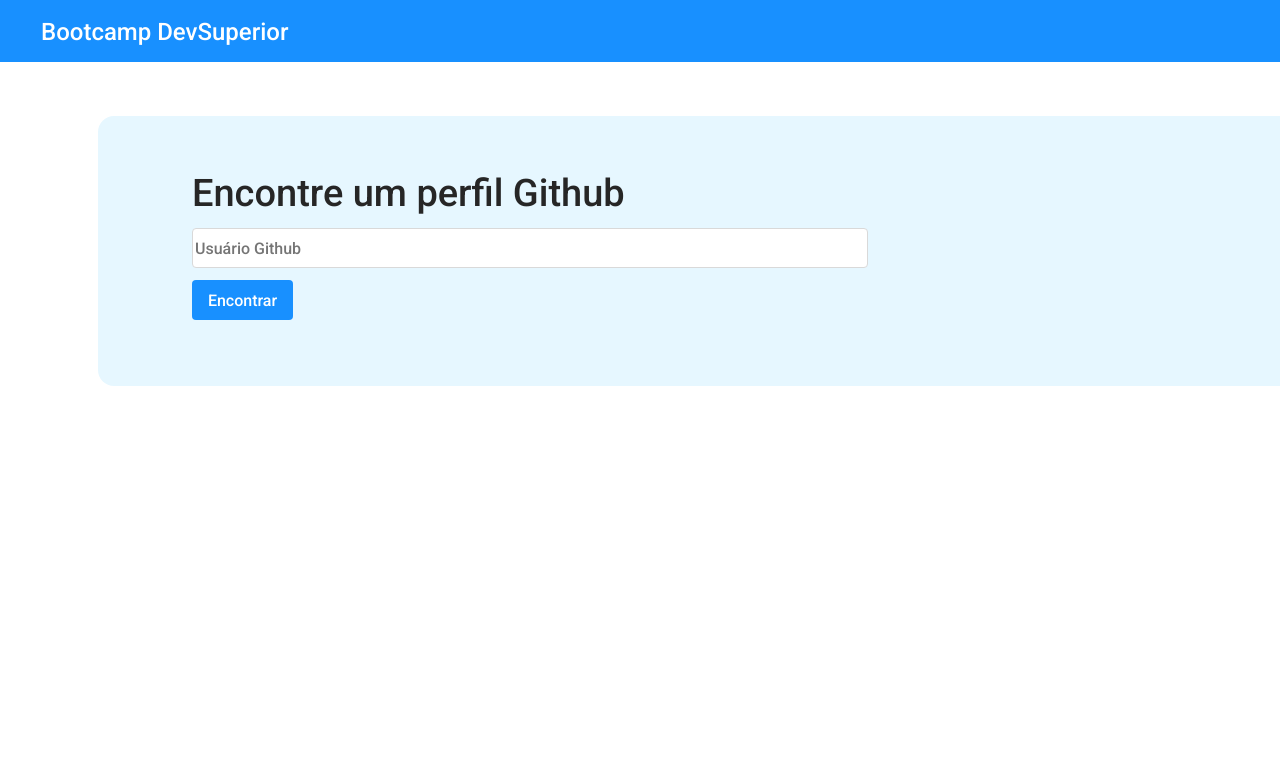
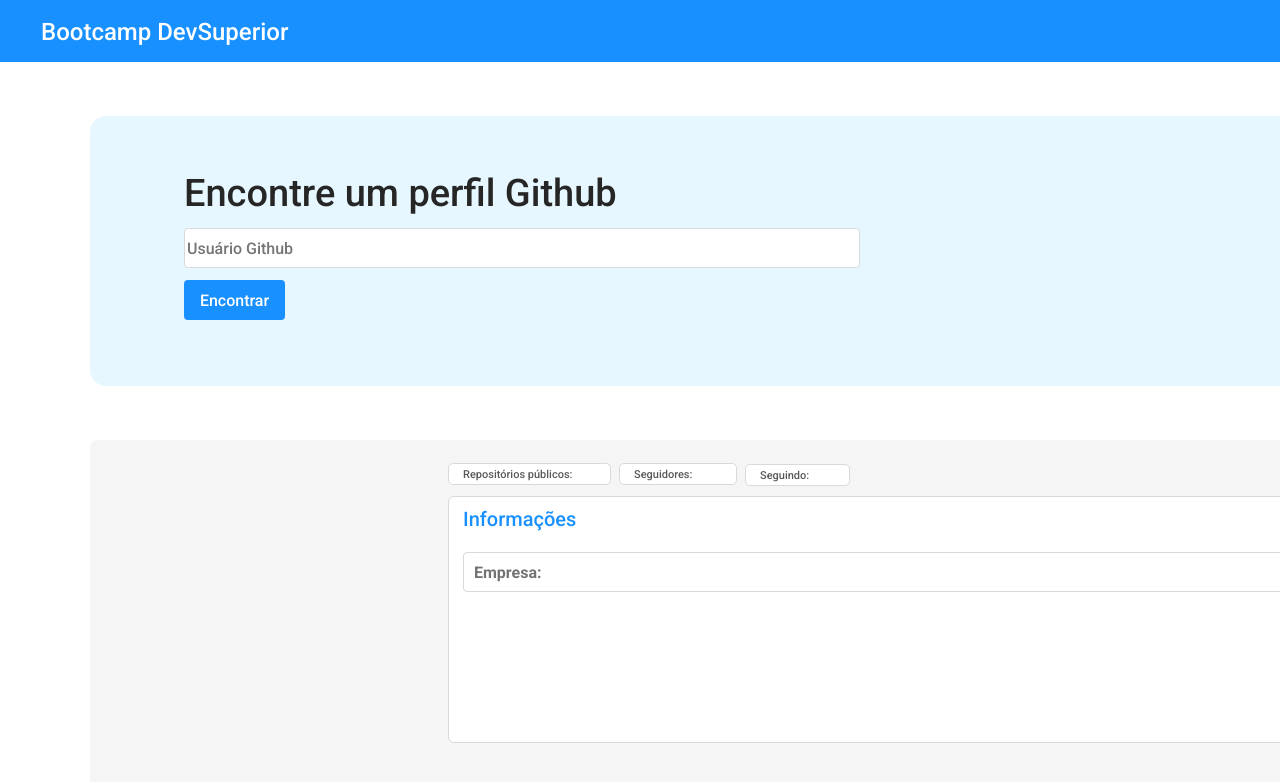
Before and after one commit to LeandroNArakaki/github-user-search, a React (Create React App) app: page /search in a window 1280 px wide. Shown: the top 782 px of the page. Built offline with nearby package versions, Linux system fonts and the light colour scheme.

Commit message:
Criando a tela de informações do perfil

```diff
--- a/src/core/components/ButtonForm/index.tsx
+++ b/src/core/components/ButtonForm/index.tsx
@@ -7,7 +7,7 @@ type Props = {
 
 const ButtonForm = ({ text }: Props) => (
     <div className="btn-container">
-        <button className="btn-form"  >
+        <button className="btn-form">
             <h4 className="button-text">{text}</h4>
         </button>
     </div>
--- /dev/null
+++ b/src/core/pages/Search/components/LabelBoardInfo/index.tsx
@@ -0,0 +1,19 @@
+import React from 'react';
+import './styles.scss';
+
+type Props = {
+    text?: string;
+    value?: string;
+}
+
+const LabelBoardInfo = ({ text, value }: Props) => (
+
+    <div className="label-board-container">
+        <h2 className="label-board-text">
+            {text}
+        </h2>
+    </div>
+);
+
+
+export default LabelBoardInfo;
--- /dev/null
+++ b/src/core/pages/Search/components/LabelBoardInfo/styles.scss
@@ -0,0 +1,31 @@
+.label-board-container {
+    position: absolute;
+    left: 0%;
+    right: 0%;
+    top: 0%;
+    bottom: 0%;
+    background: #ffffff;
+    border: 1px solid #d9d9d9;
+    box-sizing: border-box;
+    border-radius: 4px;
+    width: 839px;
+    height: 40px;
+}
+
+.label-board-text {
+    height: 24px;
+    left: 10px;
+    right: 34px;
+    top: calc(50% - 24px / 2);
+    font-weight: bold;
+    font-size: 16px;
+    line-height: 24px;
+    display: flex;
+    align-items: center;
+    color: #737373;
+    margin: 8px 34px 8px 10px;
+}
+
+.label-board-text-result{
+    font-weight: normal;
+}
--- /dev/null
+++ b/src/core/pages/Search/components/LabelForm/index.tsx
@@ -0,0 +1,18 @@
+import React from 'react';
+import './styles.scss';
+
+type Props = {
+    text?: string;
+    value?: number;
+}
+
+const LabelForm = ({ text, value }: Props) => {
+    return (
+        <div className="label-form-container">
+            <h6 className="label-text">
+                {text}{value}
+            </h6>
+        </div>
+    );
+}
+export default LabelForm;
--- /dev/null
+++ b/src/core/pages/Search/components/LabelForm/styles.scss
@@ -0,0 +1,19 @@
+.label-form-container {
+    position: absolute;
+    background: #ffffff;
+    border: 1px solid #d9d9d9;
+    box-sizing: border-box;
+    border-radius: 5px;
+}
+
+.label-text {
+    height: 20px;
+    left: 14px;
+    right: 253px;
+    top: calc(50% - 20px / 2);
+    font-size: 11px;
+    line-height: 20px;
+    display: flex;
+    align-items: center;
+    color: #595959;
+}
--- a/src/core/pages/Search/index.tsx
+++ b/src/core/pages/Search/index.tsx
@@ -1,29 +1,31 @@
 import ButtonForm from 'core/components/ButtonForm';
 import { makeRequest } from 'core/utils/request';
 import React, { useState } from 'react';
+import LabelBoardInfo from './components/LabelBoardInfo';
+import LabelForm from './components/LabelForm';
 import './styles.scss';
 
 
 type FormState = {
-    name:string;
+    name: string;
 }
 
 const Search = () => {
 
     const [formData, setFormData] = useState<FormState>({
-        name:''
+        name: ''
     });
 
     const handleOnChange = (event: React.ChangeEvent<HTMLInputElement>) => {
         const name = event.target.name;
         const value = event.target.value;
 
-        setFormData(data => ({ ...data, [name]: value }) );
+        setFormData(data => ({ ...data, [name]: value }));
     }
 
     const handleSubmit = (event: React.FormEvent<HTMLFormElement>) => {
         event.preventDefault();
-        makeRequest( { url:`users/${formData.name}`} );
+        makeRequest({ url: `users/${formData.name}` });
     }
     return (
         <form className="search-container" onSubmit={handleSubmit} >
@@ -31,12 +33,32 @@ const Search = () => {
                 <h1 className="search-text">Encontre um perfil Github</h1>
                 <div className="search-input-container">
                     <input type="text" className="search-input" placeholder="Usuário Github"
-                        name="name" value={formData.name}  onChange={handleOnChange} />
+                        name="name" value={formData.name} onChange={handleOnChange} />
                 </div>
                 <ButtonForm text="Encontrar" />
             </div>
             <div className="search-found-container">
                 <div className="search-found-content">
+                    <div className="label-form-repository">
+                        <LabelForm text="Repositórios públicos:" />
+                    </div>
+                    <div className="label-form-followers">
+                        <LabelForm text="Seguidores:" />
+                    </div>
+                    <div className="label-form-following">
+                        <LabelForm text="Seguindo:" />
+                    </div>
+                    <div className="search-board-info">
+                        <h2 className="search-board-text-info">
+                            Informações
+                        </h2>
+                        <LabelBoardInfo text="Empresa:" />
+
+
+
+                    </div>
+
+
 
                 </div>
             </div>
--- a/src/core/pages/Search/styles.scss
+++ b/src/core/pages/Search/styles.scss
@@ -1,8 +1,10 @@
+//Quadro perfil 1
 .search-container {
     margin-top: 54px;
 }
 
 .search-content {
+    position: absolute;
     width: 1251px;
     height: 270px;
     left: 0px;
@@ -22,7 +24,7 @@
     margin: 54px 655px 158px 94px;
 }
 
-.search-input-container{
+.search-input-container {
     left: 0%;
     right: 0%;
     top: 0%;
@@ -50,18 +52,85 @@
     margin: 164px 1056px 42px 94px;
 }
 
-
- //Form 2
- .search-found-container{
+//Quadro perfil 2
+.search-found-container {
     margin-top: 54px;
 }
 
- .search-found-content{
+.search-found-content {
+    position: absolute;
     width: 1251px;
     height: 387px;
     left: 0px;
     top: 0px;
-    background: #F5F5F5;
+    background: #f5f5f5;
     border-radius: 8px;
     margin: 440px 99px 73px 90px;
 }
+
+.label-form-repository .label-form-container {
+    width: 163px;
+    height: 22px;
+    left: 0px;
+    top: 0px;
+    margin: 23px 730px 342px 358px;
+}
+
+.label-form-repository .label-text {
+    width: 135px;
+    margin: 1px 14px 1px 14px;
+}
+
+.label-form-followers .label-form-container {
+    width: 118px;
+    height: 22px;
+    top: 0px;
+    margin: 23px 604px 342px 529px;
+}
+
+.label-form-followers .label-text {
+    width: 86px;
+    margin: 1px 18px 1px 14px;
+}
+
+.label-form-following .label-form-container {
+    width: 105px;
+    height: 22px;
+    top: 0px;
+    margin: 24px 505px 343px 655px;
+}
+
+.label-form-following .label-text {
+    width: 86px;
+    margin: 1px 17px 1px 14px;
+}
+
+.search-board-info {
+    position: absolute;
+    width: 870px;
+    height: 247px;
+    left: 0px;
+    top: 0px;
+    background: #ffffff;
+    border: 1px solid #d9d9d9;
+    box-sizing: border-box;
+    border-radius: 6px;
+    margin: 56px 23px 84px 358px;
+}
+
+.search-board-text-info {
+    width: 534px;
+    height: 28px;
+    left: 14px;
+    top: 8px;
+    font-size: 20px;
+    line-height: 28px;
+    display: flex;
+    align-items: center;
+    color: #1890ff;
+    margin: 8px 322px 211px 14px;
+}
+
+.search-board-info .label-board-container {
+    margin: 55px 17px 152px 14px;
+}
```
Also changed, not shown: 1 other file (tests, documents, lock files or other folders). Lines whose indentation alone changed are shown as unchanged.
